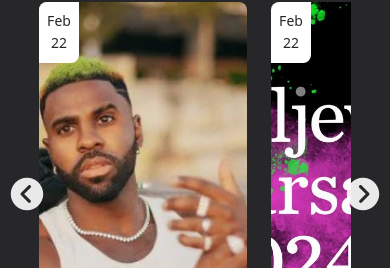
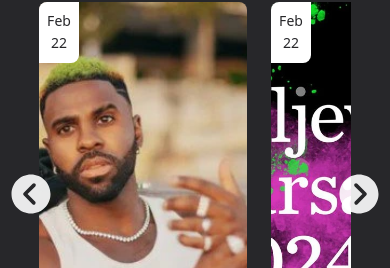
Before and after one commit to whobrowsesthewebg7/active-unity, a React (Vite) app: page / in a window 390 px wide. Shown: the part 1745-2013 px from the top of the page. Built offline with nearby package versions, Linux system fonts and the light colour scheme.

Commit message:
fixing button size in mobile

```diff
--- a/src/components/UpcomingEvents/UpcomingEvents.jsx
+++ b/src/components/UpcomingEvents/UpcomingEvents.jsx
@@ -38,7 +38,7 @@ const UpcomingEvents = () => {
             slideLeft(castSliderId);
           }}
           className={styles.upcoming_events__slider_left}
-          size={40}
+          size={48}
           role="button"
           aria-label="Slide Left"
         />
@@ -57,7 +57,7 @@ const UpcomingEvents = () => {
             slideRight(castSliderId);
           }}
           className={styles.upcoming_events__slider_right}
-          size={40}
+          size={48}
           role="button"
           aria-label="Slide Right"
         />
```
